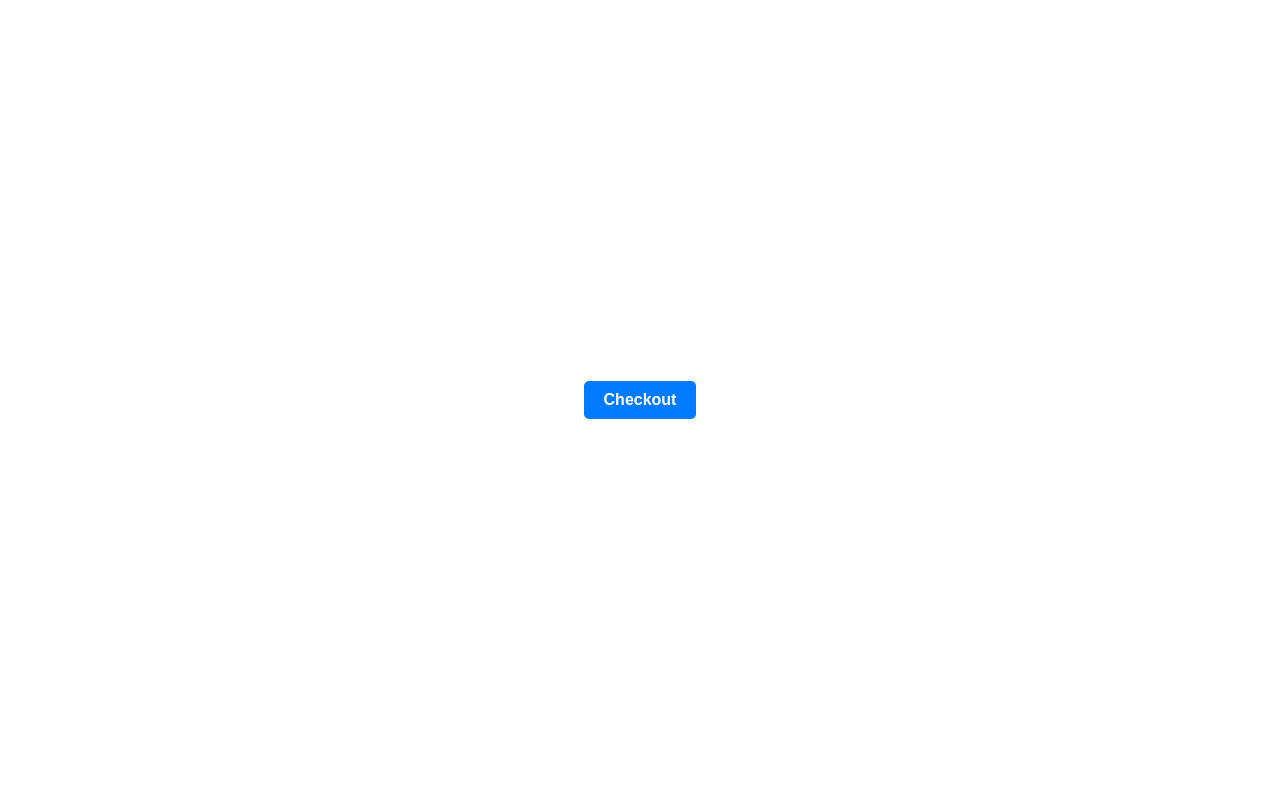
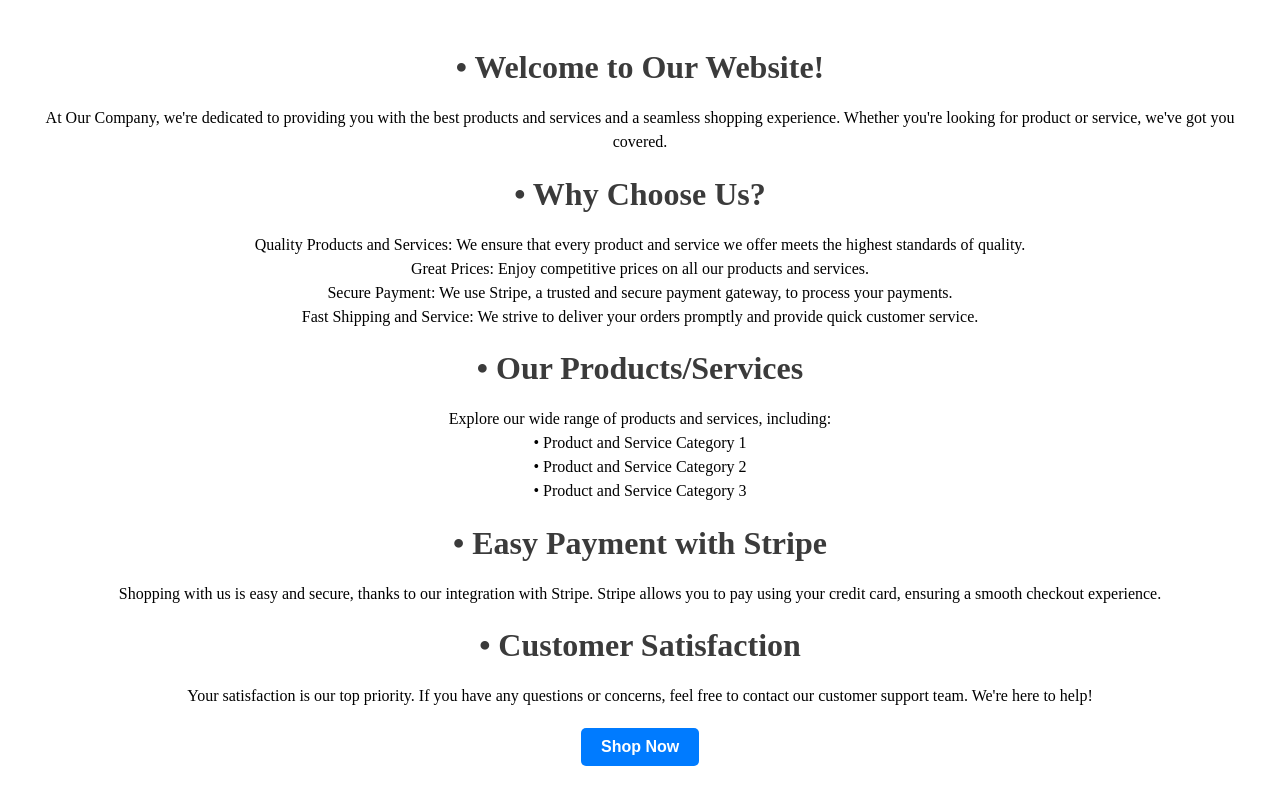
Before and after one commit to hovgasparian/StripeJS, a website: page public/index.html in a window 1280 px wide. Drawn offline with Linux system fonts and the light colour scheme.

Commit message:
21.03.2024

```diff
--- a/public/index.html
+++ b/public/index.html
@@ -7,11 +7,46 @@
     <title>Document</title>
     <style>
       body {
-        display: flex;
-        justify-content: center;
-        align-items: center;
-        height: 100vh;
-        margin: 0;
+        font-family: initial, sans-serif;
+        padding: 20px;
+        color: #333;
+        background-color: rgb(255, 255, 255);
+        animation: fadeIn 1s ease-in-out;
+      }
+
+      @keyframes fadeIn {
+        from {
+          opacity: 0;
+        }
+        to {
+          opacity: 1;
+        }
+      }
+
+      h1 {
+        text-align: center;
+        margin-bottom: 20px;
+        color: rgb(59, 59, 59);
+        animation: slideInDown 1s ease-in-out;
+      }
+
+      @keyframes slideInDown {
+        from {
+          transform: translateY(-50px);
+          opacity: 0;
+        }
+        to {
+          transform: translateY(0);
+          opacity: 1;
+        }
+      }
+
+      p {
+        text-align: center;
+        margin-bottom: 20px;
+        color: #000000;
+        animation: slideInDown 1s ease-in-out;
+        line-height: 1.5;
       }
 
       button {
@@ -23,16 +58,71 @@
         cursor: pointer;
         font-size: 16px;
         font-weight: bold;
+        display: block;
+        margin: 20px auto;
+        animation: pulse 1s infinite;
       }
 
       button:hover {
         background-color: #0056b3;
       }
+
+      @keyframes pulse {
+        0% {
+          transform: scale(1);
+        }
+        50% {
+          transform: scale(1.05);
+        }
+        100% {
+          transform: scale(1);
+        }
+      }
     </style>
-
     <script src="script.js" defer></script>
   </head>
   <body>
-    <button>Checkout</button>
+    <h1>&bull; Welcome to Our Website!</h1>
+    <p>
+      At Our Company, we're dedicated to providing you with the best products
+      and services and a seamless shopping experience. Whether you're looking
+      for product or service, we've got you covered.
+    </p>
+
+    <h1>&bull; Why Choose Us?</h1>
+    <p>
+      Quality Products and Services: We ensure that every product and service we
+      offer meets the highest standards of quality.<br />
+      Great Prices: Enjoy competitive prices on all our products and
+      services.<br />
+      Secure Payment: We use Stripe, a trusted and secure payment gateway, to
+      process your payments.<br />
+      Fast Shipping and Service: We strive to deliver your orders promptly and
+      provide quick customer service.
+    </p>
+
+    <h1>&bull; Our Products/Services</h1>
+    <p>
+      Explore our wide range of products and services, including:<br />
+      &bull; Product and Service Category 1<br />
+      &bull; Product and Service Category 2<br />
+      &bull; Product and Service Category 3
+    </p>
+
+    <h1>&bull; Easy Payment with Stripe</h1>
+    <p>
+      Shopping with us is easy and secure, thanks to our integration with
+      Stripe. Stripe allows you to pay using your credit card, ensuring a smooth
+      checkout experience.
+    </p>
+
+    <h1>&bull; Customer Satisfaction</h1>
+    <p>
+      Your satisfaction is our top priority. If you have any questions or
+      concerns, feel free to contact our customer support team. We're here to
+      help!
+    </p>
+
+    <button>Shop Now</button>
   </body>
 </html>
--- a/public/script.js
+++ b/public/script.js
@@ -9,11 +9,12 @@ button.addEventListener('click', () => {
       items: [
         { id: 1, quantity: 239 },
         { id: 2, quantity: 57 },
+        { id: 3, quantity: 26 },
       ],
     }),
   })
     .then((res) => {
-      if (res.ok) return res.json();
+      if (res) return res.json();
       return res.json().then((json) => Promise.reject(json));
     })
     .then(({ url }) => {
--- a/public/styles.css
+++ b/public/styles.css
@@ -4,6 +4,7 @@ body {
   margin: 0;
   padding: 0;
   box-sizing: border-box;
+  text-align: center;
 }
 
 .container {
@@ -13,9 +14,12 @@ body {
 }
 
 h3 {
+  font-size: 100px;
   color: #363e3b;
+  margin-bottom: 20px;
 }
 
 p {
   color: #666;
+  margin-top: 20px;
 }
```
Also changed, not shown: public/cancel.html (+1 -1 lines), public/success.html (+1 -1 lines), server.js (+24 -12 lines).
